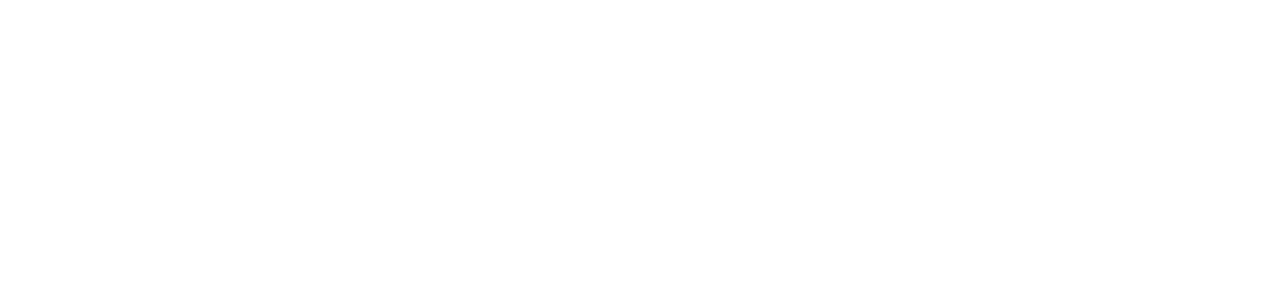
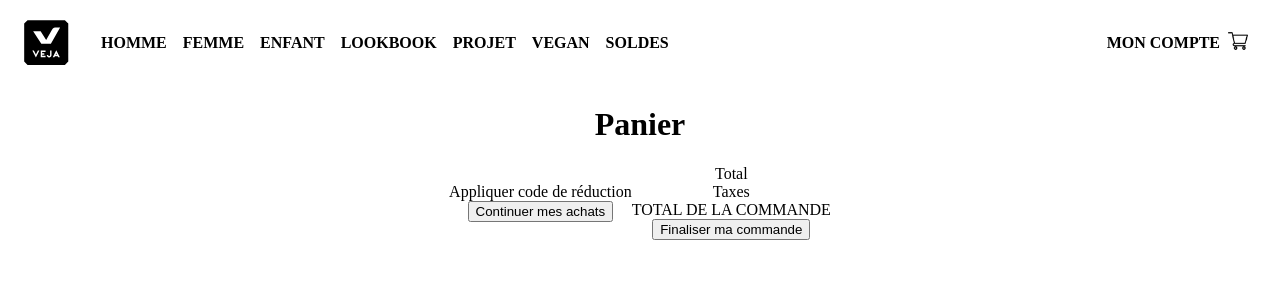
Before and after one commit to JaxV9/Sneakers, a React (Vite) app in the folder front-end/: page /cart in a window 1280 px wide. Before the commit this address had no page. Shown: the top 300 px of the page. Built offline with nearby package versions, Linux system fonts and the light colour scheme.

Commit message:
wip: card

```diff
--- a/front-end/src/App.tsx
+++ b/front-end/src/App.tsx
@@ -1,6 +1,8 @@
 import { BrowserRouter, Route, Routes } from 'react-router-dom'
 import { Layout } from './Layout'
 import { Home } from './features/Home'
+import { Cart } from './features/cart/Cart'
+
 
 function App() {
 
@@ -12,6 +14,7 @@
 
         <Route path="/" element={<Layout />}>
             <Route path="/home" element={<Home />} />
+            <Route path="/cart" element={<Cart />} />
             {/* Add more routes here as needed */}
         </Route>
 
--- /dev/null
+++ b/front-end/src/features/cart/Cart.tsx
@@ -0,0 +1,24 @@
+import { CartList } from "./components/CartList"
+
+export const Cart  = () => {
+    return (
+        <div className="flex-container w-full flex-vertical">
+           <h1>Panier</h1>
+           <CartList></CartList>
+           <div className="flex-container">
+            <div className="flex-container flex-vertical">
+                <span>Appliquer code de réduction</span>
+                <div className="flex-container">
+                    <button>Continuer mes achats</button>
+                </div>
+            </div>
+            <div className="flex-container flex-vertical">
+                <div className="flex-container space-between"><span>Total</span></div>
+                <div className="flex-container space-between"><span>Taxes</span></div>
+                <div className="flex-container space-between"><span>TOTAL DE LA COMMANDE</span></div>
+                <button className="">Finaliser ma commande</button>
+            </div>
+           </div>
+        </div>
+    )
+}
--- /dev/null
+++ b/front-end/src/features/cart/components/CartList.tsx
@@ -0,0 +1,7 @@
+export const CartList  = () => {
+    return (
+        <div className="flex-container">
+
+        </div>
+    )
+}
--- a/front-end/src/features/header/Header.tsx
+++ b/front-end/src/features/header/Header.tsx
@@ -1,5 +1,6 @@
 import { useNavigate } from 'react-router-dom';
 import logo from '../../assets/veja.svg';
+import cart from '../../assets/shopping-cart.png';
 
 export const Header  = () => {
     const navigate = useNavigate()
@@ -20,7 +21,9 @@
             <div className="flex-container px-4">
                 <div className="flex-container">
                     <span className="header-title">Mon compte</span>
-                    <span className="svg px-2">Cart</span>
+                    <span className="svg px-2" onClick={()=>navigate("/cart")}>
+                        <img src={cart} alt="cart" className='size1'/>
+                    </span>
                 </div>
             </div>
         </div>
--- a/front-end/src/style/flex.css
+++ b/front-end/src/style/flex.css
@@ -1,4 +1,9 @@
 .flex-container{
     display:flex;
     align-items: center;
+    justify-content:center ;
 }
+
+.flex-vertical {
+    flex-direction: column;
+}
--- a/front-end/src/style/variables.css
+++ b/front-end/src/style/variables.css
@@ -59,3 +59,7 @@
     padding-right: 32px;
     padding-left: 32px;
 }
+
+.size1{
+    width: 20px;
+}
```
Also changed, not shown: front-end/src/assets/shopping-cart.png (added).
